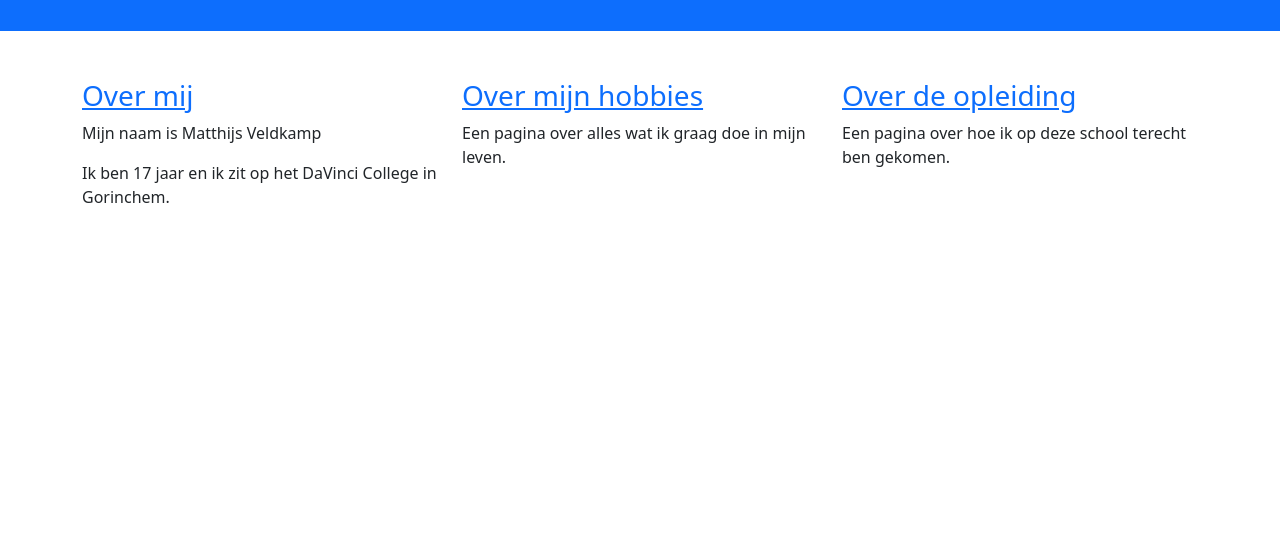
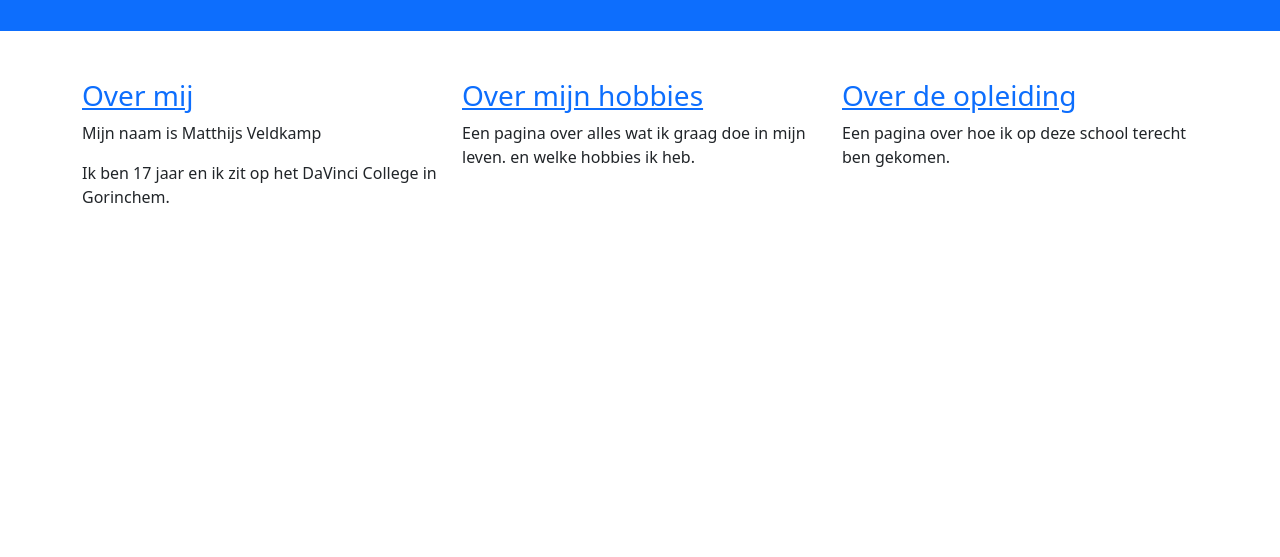
Before and after one commit to MatthijsVeldkamp/MatthijsVeldkamp.github.io, a website: page index.html in a window 1280 px wide. Shown: the part 121-678 px from the top of the page. Drawn offline with nearby package versions, Linux system fonts and the light colour scheme.

Commit message:
Update index.html

```diff
--- a/index.html
+++ b/index.html
@@ -35,7 +35,9 @@
         <a href="pagina2.html">
             <h3>Over mijn hobbies</h3>
         </a>
-      <p>Een pagina over alles wat ik graag doe in mijn leven.</p>
+      <p>Een pagina over alles wat ik graag doe in mijn leven.
+        en welke hobbies ik heb.
+      </p>
     </div>
     <div class="col-sm-4">
         <a href="pagina3.html">
```
